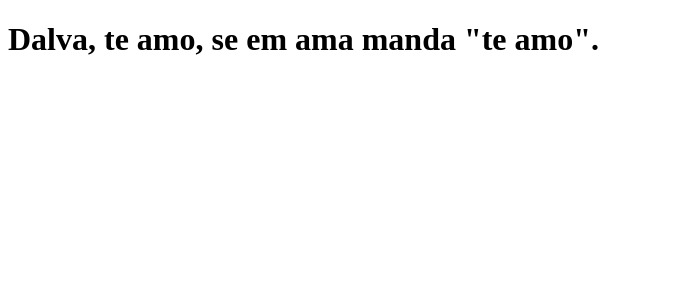
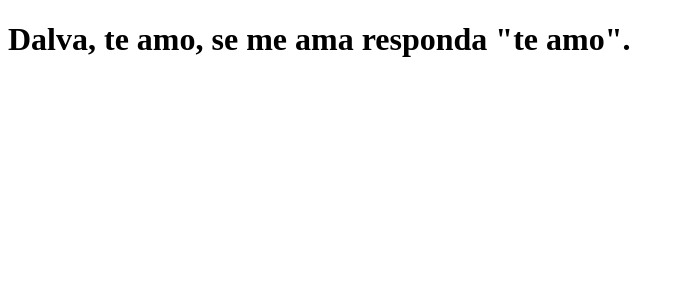
Before and after one commit to JoniMacedo50/tab-test, a Next.js app: page / in a window 1280 px wide. Shown: the top 300 px of the page, without its empty margins (0-684 px from the left). Built offline with nearby package versions, Linux system fonts and the light colour scheme.

Commit message:
Alteração na menasgem principal

```diff
--- a/pages/index.js
+++ b/pages/index.js
@@ -1,5 +1,5 @@
 function Home () {
-return <h1>Dalva, te amo, se em ama manda "te amo".</h1>
+return <h1>Dalva, te amo, se me ama responda "te amo".</h1>
 }
 
 export default Home;
```
